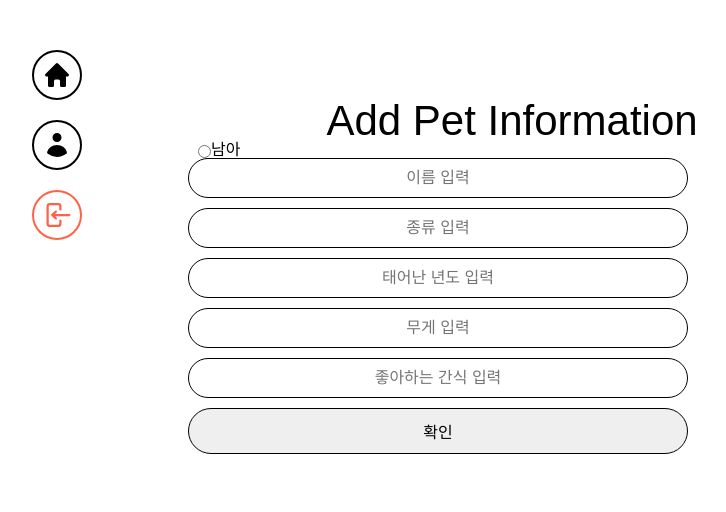
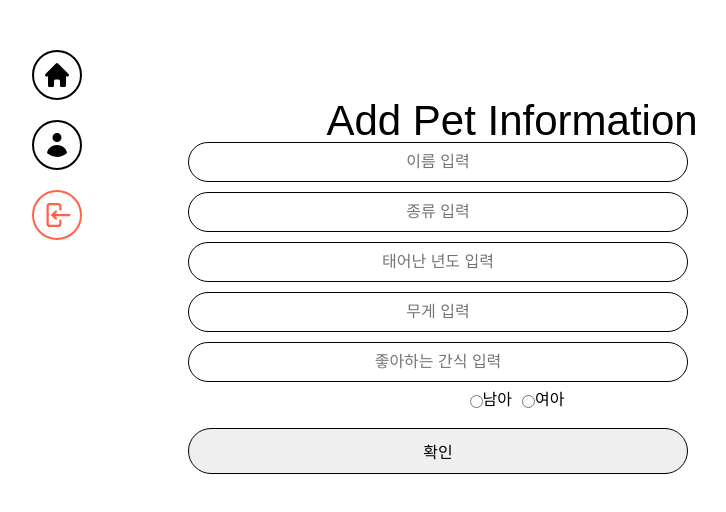
Before and after one commit to code-woncheol/kawaiinuSns, a React (Vite) app: page /pet-info in a window 1280 px wide. Shown: the top 512 px of the page, without its empty margins (234-960 px from the left). Built offline with nearby package versions, Linux system fonts and the light colour scheme; no server answers; sample sign-in values are in the browser's storage; a web font is replaced by a local one.

Commit message:
changed pet-info

```diff
--- a/src/components/pet-info.tsx
+++ b/src/components/pet-info.tsx
@@ -1,9 +1,9 @@
 import { useState } from 'react';
 import { Form, useNavigate } from 'react-router-dom';
-import { Input, Title, Wrapper } from './auth-components';
+import { GenderSelector, Input, Title, Wrapper } from './auth-components';
 import { useTranslation } from 'react-i18next';
 import { getAuth } from 'firebase/auth';
-import { Error, PetGenderSelector, RadioInput, RadioLabel } from '../components/auth-components';
+import { Error, RadioInput, RadioLabel } from '../components/auth-components';
 import axios from 'axios';
 
 export default function PetInfo() {
@@ -16,7 +16,8 @@ export default function PetInfo() {
     const [weight, setWeight] = useState('');
     const [favSnack, setFavSnack] = useState('');
     const [error, setError] = useState('');
-    const [petgender, setPetGender] = useState('');
+    const [petgender, setGender] = useState('');
+    const [age, setAge] = useState('');
 
     const auth = getAuth();
 
@@ -39,6 +40,7 @@ export default function PetInfo() {
                 petage: yearOfBirth,
                 petweight: weight,
                 petsnack: favSnack,
+                petgender: petgender
             };
 
             //POST 요청을 보냄
@@ -61,6 +63,11 @@ export default function PetInfo() {
         }
         console.log(petName, breed, yearOfBirth, weight, favSnack);
     };
+
+    const handleGenderChange = (event: React.ChangeEvent<HTMLInputElement>) => {
+        setGender(event.target.value);
+    };
+
     const onChange = (e: React.ChangeEvent<HTMLInputElement>) => {
         const {
             target: { name, value },
@@ -81,11 +88,6 @@ export default function PetInfo() {
         <Wrapper>
             <Title>{t('Add Pet Information')}</Title>
             <Form onSubmit={onSubmit}>
-                <RadioLabel>
-                    <RadioInput required type="radio" name="petGender" value="male" checked={petgender === 'male'} />{' '}
-                    남아
-                </RadioLabel>
-
                 <Input
                     name="petName"
                     onChange={onChange}
@@ -119,6 +121,28 @@ export default function PetInfo() {
                     type="text"
                     required
                 />
+                <GenderSelector>
+                <RadioLabel>
+                    <RadioInput
+                        required
+                        type="radio"
+                        name="petGender"
+                        value="male"
+                        checked={petgender === 'male'}
+                        onChange={handleGenderChange}
+                    />
+                    남아
+                    <RadioInput
+                        required
+                        type="radio"
+                        name="petGender"
+                        value="female"
+                        checked={petgender === 'female'}
+                        onChange={handleGenderChange}
+                    />
+                    여아
+                </RadioLabel>
+                </GenderSelector>
 
                 <Input type="submit" value={isLoading ? 'loading' : '확인'} />
             </Form>
```
